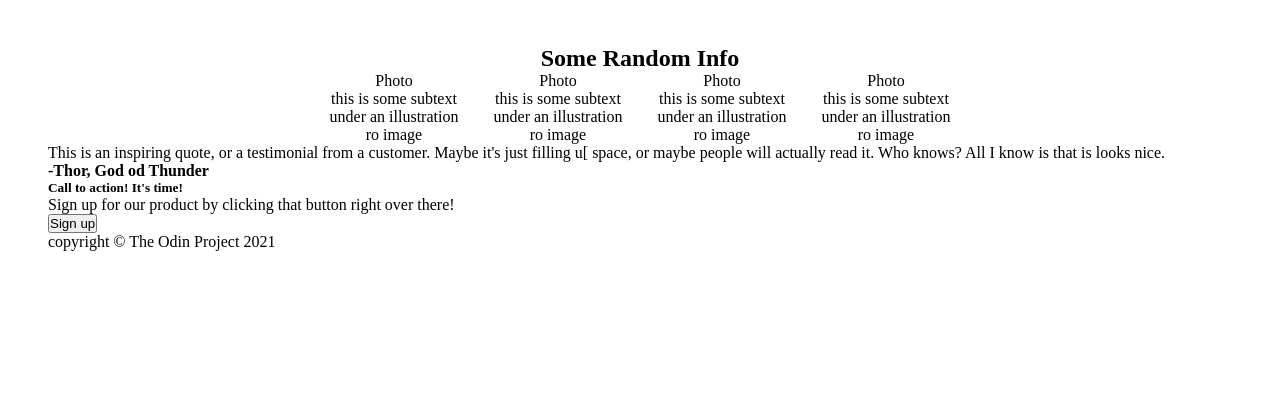
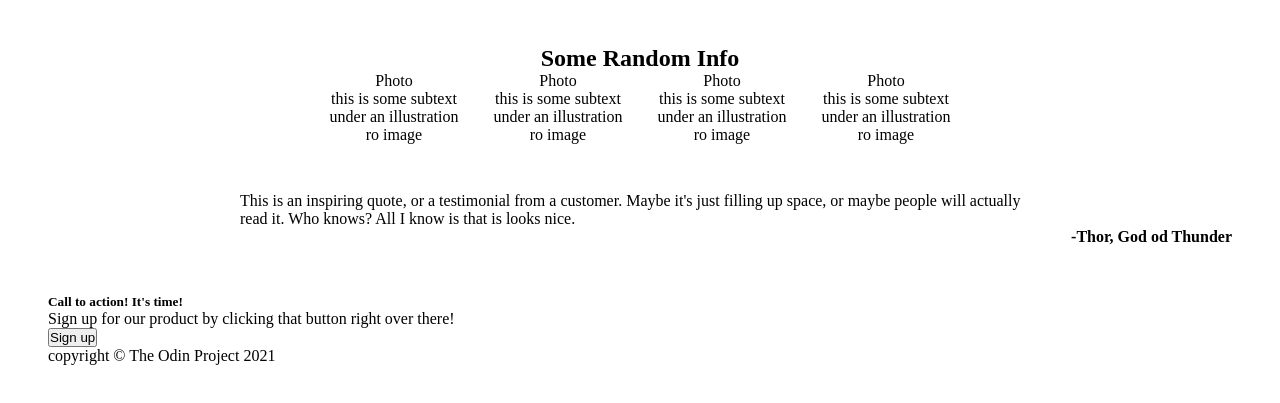
Before and after one commit to f2xiao/odin-landing-page, a plain HTML site: page index.html in a window 1280 px wide. Shown: the part 177-580 px from the top of the page. Drawn offline with Linux system fonts and the light colour scheme.

Commit message:
Style testimonial section layout

```diff
--- a/index.html
+++ b/index.html
@@ -52,9 +52,9 @@
         </li>
       </ul>
     </section>
-    <section>
-      <p>This is an inspiring quote, or a testimonial from a customer. Maybe it's just filling u[ space, or maybe people will actually read it. Who knows? All I know is that is looks nice.</p>
-      <strong>-Thor, God od Thunder</strong>
+    <section class="testimonial">
+      <p class="testimonial-quote">This is an inspiring quote, or a testimonial from a customer. Maybe it's just filling up space, or maybe people will actually read it. Who knows? All I know is that is looks nice.</p>
+      <p class="testimonial-signature"><strong>-Thor, God od Thunder</strong></p>
     </section>
     <section>
       <div>
--- a/main.css
+++ b/main.css
@@ -11,6 +11,7 @@ ul,li{
   padding: 16px 48px;
 }
 
+/* header */
 .nav,
 .links{
   display: flex;
@@ -26,6 +27,8 @@ ul,li{
   gap: 16px;
 }
 
+/* hero */
+
 .hero{
   padding: 48px 0;
   display: flex;
@@ -38,6 +41,8 @@ ul,li{
 .hero-info{
   max-width:40%
 }
+
+/* info section */
 .info{
   text-align: center;
 }
@@ -50,3 +55,20 @@ ul,li{
 .info-card{
   max-width: 140px;
 }
+
+/* testimonial section */
+.testimonial{
+  padding: 48px 0;
+  display: flex;
+  justify-content: center;
+  align-items: center;
+  flex-direction: column;
+}
+
+.testimonial-quote{
+  max-width: 800px;
+}
+
+.testimonial-signature{
+align-self: flex-end;
+}
```
